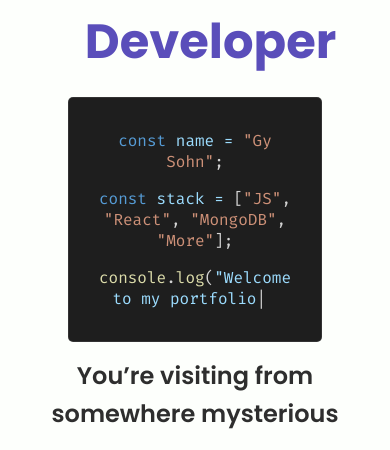
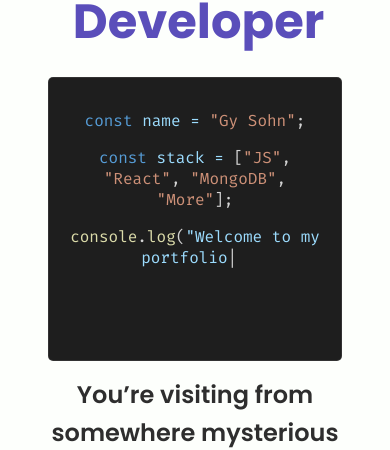
Before and after one commit to gysagsohn/my-portfolio-v2, a React (Vite) app: page / in a window 390 px wide. Shown: the part 647-1097 px from the top of the page. Built offline with nearby package versions, Linux system fonts and the light colour scheme; no server answers.

Commit message:
fix: home page mobile view

```diff
--- a/src/styles/Contact.css
+++ b/src/styles/Contact.css
@@ -88,3 +88,48 @@
   color: var(--text-secondary);
   transition: transform 0.2s ease;
 }
+
+
+@media (max-width: 1200px) {
+  .contact-page {
+  margin: var(--space-sm) auto;
+  }
+
+  .contact-heading {
+  margin: var(--space-lg) auto;
+}
+
+.contact-intro {
+  margin: var(--space-md) auto;
+}
+
+.contact-links {
+  margin: var(--space-md) auto;
+}
+
+}
+
+@media (max-width: 400) {
+  .contact-page {
+  text-align: center;
+  /* margin:var(--space-md) auto; */
+  /* padding: var(--space-xl) var(--space-md); */
+}
+
+  .contact-page {
+  margin: var(--space-sm) auto;
+  }
+
+  .contact-heading {
+  margin: var(--space-md) auto;
+}
+
+.contact-intro {
+  margin: var(--space-md) auto;
+}
+
+.contact-links {
+  margin: var(--space-md) auto;
+}
+
+}
--- a/src/styles/Footer.css
+++ b/src/styles/Footer.css
@@ -79,17 +79,17 @@
   color: var(--accent-button);
 }
 
-/* === Responsive: ≤800px === */
-@media (max-width: 800px) {
+@media (max-width: 1200px) {
+  .site-footer {
+    align-items: center;
+    text-align: center;
+  }
+
+  .footer-content,
+  .footer-top,
   .tardis-easter-egg {
     justify-content: center;
-    flex-direction: column;
-    align-items: center;
-    margin-top: var(--space-sm);
-    margin-bottom: var(--space-sm);
-  }
-
-  .tardis-menu {
-    margin: var(--space-xs) 0 0 0;
+    align-self: center;
+    text-align: center;
   }
 }
--- a/src/styles/Global-media.css
+++ b/src/styles/Global-media.css
@@ -1,40 +1,16 @@
-/* === Global spacing between header and main === */
-/* Desktop uses default spacing from Home.css */
-@media (max-width: 1200px) {
-  main {
-    padding-top: var(--space-xxl);
-  }
-}
-
-@media (max-width: 800px) {
-  main {
-    padding-top: var(--space-xxl);
-  }
-}
-
-@media (max-width: 500px) {
-  main {
-    padding-top: var(--space-xxxl);
-  }
-}
-
-@media (max-width: 400px) {
-  main {
-  padding-top: calc(var(--space-xxxl) + var(--space-xl));
-  }
-}
-
-
 
 /* === Tablet & Below: ≤1200px === */
 @media (max-width: 1200px) {
+
+  .home-page {
+    margin-top: calc(var(--space-xxxl) + var(--space-xl));
+  }
+
   .hero-row {
     flex-direction: column;
     align-items: center;
     text-align: center;
-    gap: var(--space-md);
-    padding: var(--space-md);
-    min-height: 90vh;
+    margin-bottom: calc(var(--space-xxxl) + var(--space-xl));
   }
 
   .hero-text {
@@ -49,7 +25,7 @@
   .terminal-box {
     font-size: 1rem;
     max-width: 90%;
-    min-height: 160px;
+    min-height: 200px;
   }
 
   .cta-buttons {
@@ -104,17 +80,36 @@
   }
 }
 
-/* === Narrow View: ≤800px === */
-@media (max-width: 800px) {
+/* === Tablet & Below: ≤1000px === */
+@media (max-width: 1100px) and (min-width: 1000px) {
+  .home-page {
+    margin-top: var(--space-xl);
+  }
+
+  .hero-row {
+    height: auto;
+    margin: var(--space-xl);
+  }
+
+  .terminal-box {
+    min-height: 200px;
+  }
+}
+
+/* === Narrow View: ≤900px === */
+@media (max-width: 900px) {
   .hero-image {
     width: 280px;
     height: 280px;
   }
 
+  .home-page {
+   margin-top: var(--space-lg);
+  }
+
   .hero-row {
-    min-height: 95vh;
-    /* margin-top: var(--space-xxl);
-    margin-bottom: var(--space-xl); */
+    height: auto;
+    margin-bottom: var(--space-lg);
   }
 
   .home-main-grid{
@@ -139,13 +134,14 @@
 
 /* === Mobile View: ≤500px === */
 @media (max-width: 500px) {
-  .hero-image {
+
+  .hero-i50mage {
     width: 240px;
     height: 240px;
   }
 
   .hero-row {
-    margin-bottom: var(--space-xxxl);
+    margin-bottom: var(--space-lg);
   }
 
   .cta-buttons {
@@ -158,7 +154,8 @@
   }
 
   .terminal-box {
-  max-width: 80%;
+  max-width: 90%;
+  min-height: 250px;
   }
 
   .subheading {
@@ -168,7 +165,7 @@
   text-align: center;
   }
 
-    .blog-tabs {
+  .blog-tabs {
     flex-direction: column;
     align-items: center;
     gap: var(--space-sm);
@@ -183,15 +180,13 @@
 /* === Mobile View: ≤400px === */
 @media (max-width: 400px) {
 
-  .hero-row{
-    margin-bottom:calc(var(--space-xxxl) + var(--space-xl));
-  }
   .subheading {
   max-width: 75%;
   }
 
   .terminal-box {
-  max-width: 75%;
+  max-width: 80%;
+  min-height: 250px;
   }
 
   .blog-grid {
--- a/src/styles/Home.css
+++ b/src/styles/Home.css
@@ -249,7 +249,7 @@
 
 /* === SKILLS SECTION === */
 .skills-section {
-  margin-top: var(--space-xxl); /
+  margin-top: var(--space--xxl);
   margin-bottom: var(--space-xl);
   padding: var(--space-md);
   background-color: var(--background-colour);
```
Also changed, not shown: src/styles/HeroSection.css (deleted, +0 -26 lines).
